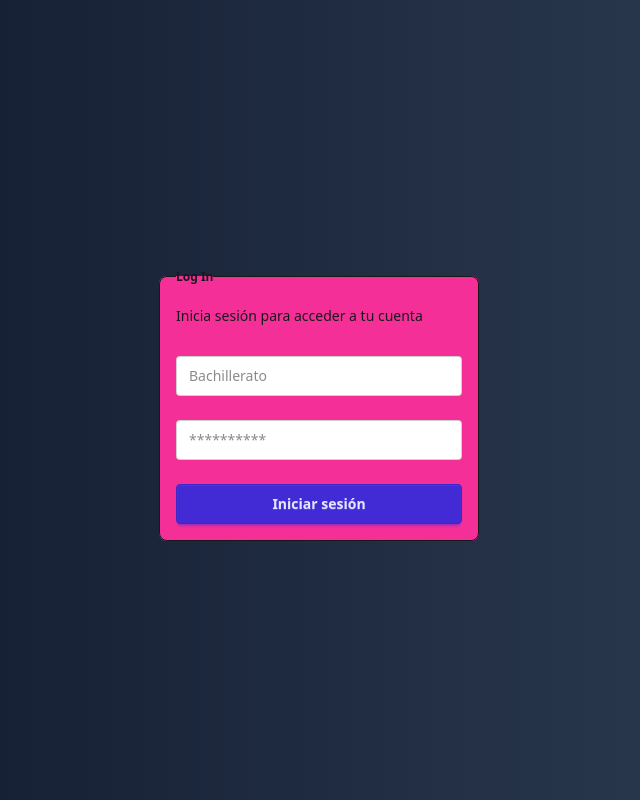
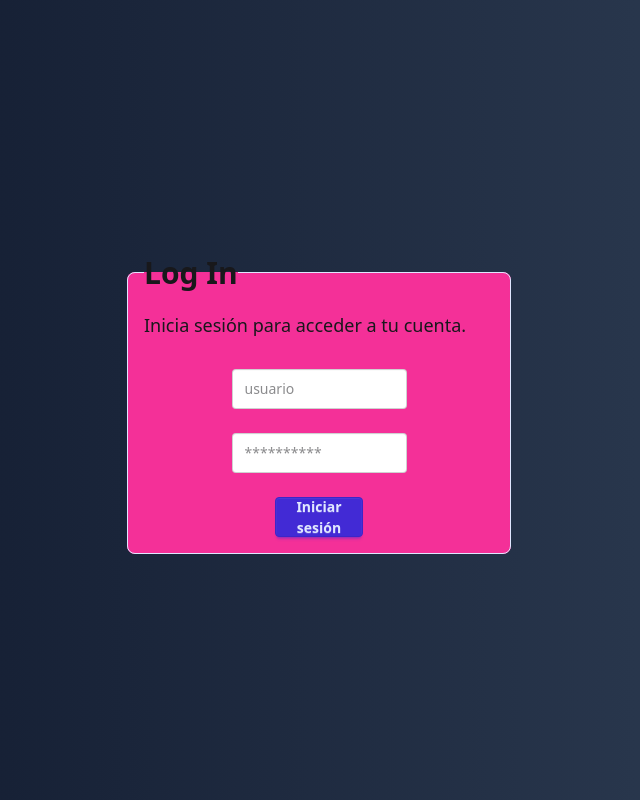
Before and after one commit to AgrevEtse/admin-gdm, a React (Vite) app: page / in a window 1280 px wide. Shown: the whole page, without its empty margins (321-961 px from the left). Built offline with nearby package versions, Linux system fonts and the light colour scheme; no server answers.

Commit message:
Mejorando Login
chores: (Login) Mejorando los estilos del Login. Agregando toast cuando el usuario tiene credenciales incorrectas.
fix: (TextInput) Mejorando el TextInput para que sea más flexible y reutilizable.

```diff
--- a/src/components/Pages/Login.jsx
+++ b/src/components/Pages/Login.jsx
@@ -1,5 +1,6 @@
 import { useState, useEffect } from 'react'
 import { useNavigate } from 'react-router-dom'
+import { toast } from 'react-hot-toast'
 
 import { useAuth } from '@/context/AuthContext'
 import TextInput from '@/components/UI/TextInput'
@@ -24,6 +25,11 @@ function Login() {
   const handleLogin = async (e) => {
     e.preventDefault()
 
+    if (!user || !password) {
+      toast.error('Por favor, completa todos los campos.')
+      return
+    }
+
     const res = await fetch(`${API_URL}/auth/login`, {
       method: 'POST',
       headers: {
@@ -31,6 +37,12 @@ function Login() {
       },
       body: JSON.stringify({ user, password })
     })
+
+    if (!res.ok) {
+      const errorData = await res.json()
+      toast.error(errorData.message || 'Error al iniciar sesión.')
+      return
+    }
 
     const data = await res.json()
 
@@ -41,13 +53,13 @@ function Login() {
   }
 
   return (
-    <fieldset className='fieldset bg-secondary rounded-box w-xs border p-4'>
-      <legend className='fieldset-legend'>Log In</legend>
-      <p className='text-sm'>Inicia sesión para acceder a tu cuenta</p>
-      <form className='flex flex-col gap-6 mt-6'>
+    <fieldset className='fieldset bg-secondary border border-primary-content p-4 rounded-box w-1/3'>
+      <legend className='fieldset-legend text-3xl'>Log In</legend>
+      <p className='text-lg'>Inicia sesión para acceder a tu cuenta.</p>
+      <form className='flex flex-col gap-6 mt-6 w-1/2 justify-center items-center mx-auto'>
         <TextInput
           label='Usuario'
-          placeholder='Bachillerato'
+          placeholder='usuario'
           value={user}
           onChange={(e) => {
             setUser(e.target.value)
@@ -64,7 +76,7 @@ function Login() {
         />
         <button
           type='submit'
-          className='btn btn-primary'
+          className='btn btn-primary w-1/2'
           onClick={handleLogin}
         >
           Iniciar sesión
--- a/src/components/UI/TextInput.jsx
+++ b/src/components/UI/TextInput.jsx
@@ -6,10 +6,10 @@ const TextInput = ({
   onChange
 }) => {
   return (
-    <label className='floating-label'>
-      <span>{label}</span>
+    <label className='floating-label w-full mx-auto'>
+      <span className=''>{label}</span>
       <input
-        className='input input-md'
+        className='input input-md mx-auto'
         type={type}
         value={value}
         placeholder={placeholder}
```
